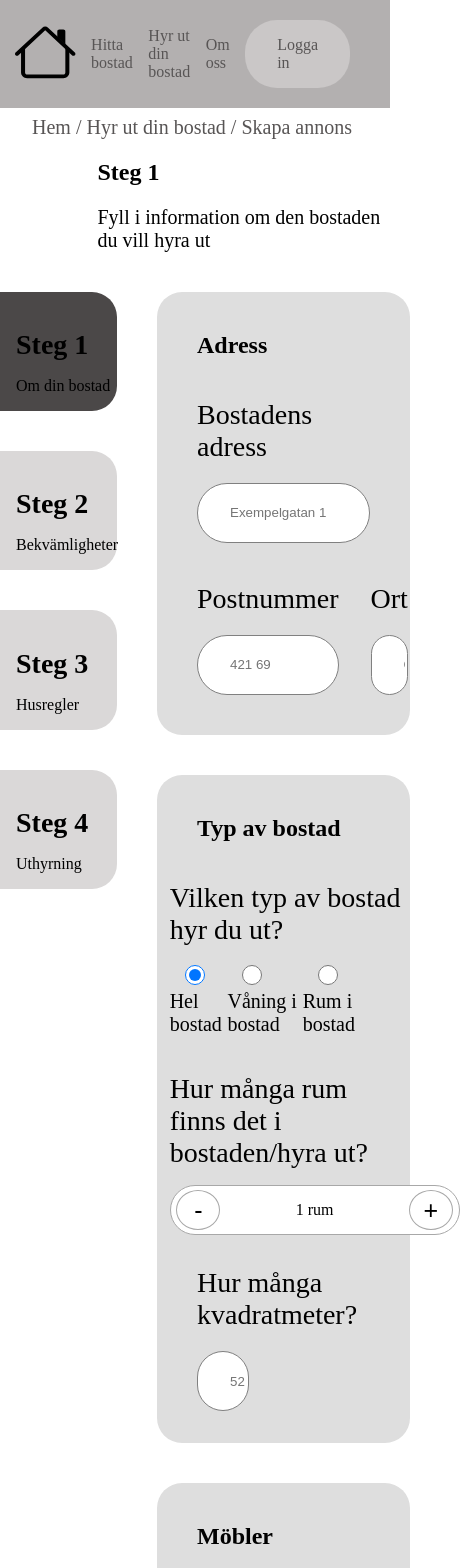
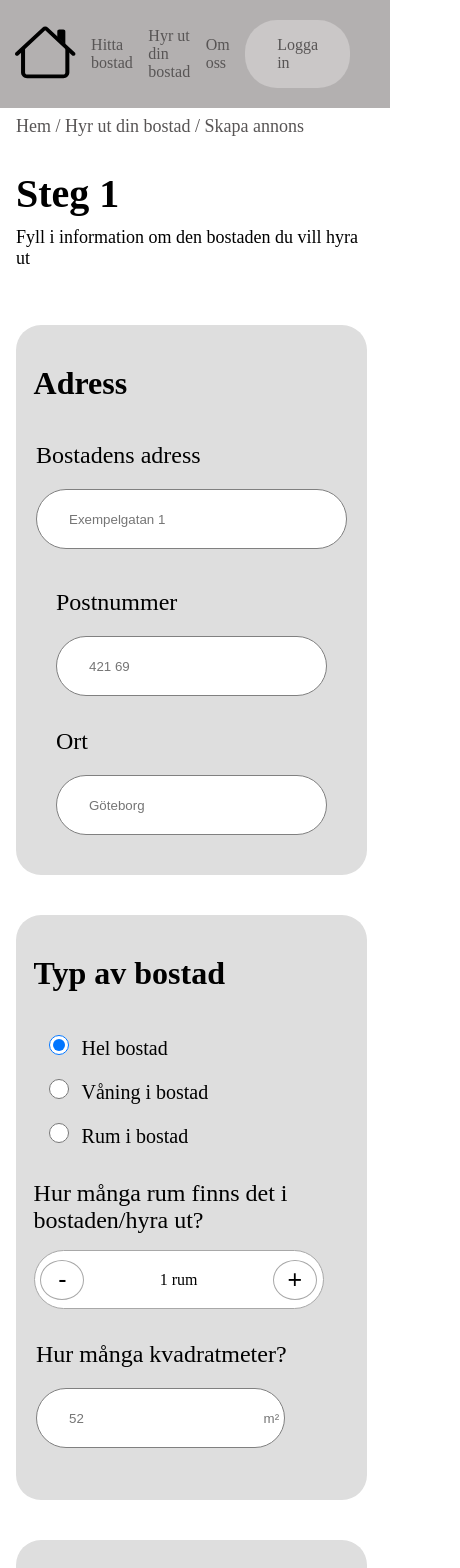
Before and after one commit to JonssonJohanna/Kollektiva, a Next.js app: page /StepOne in a window 390 px wide. Shown: the top 1568 px of the page, 460 px wide, since content can reach past the window. Built offline with nearby package versions, Linux system fonts and the light colour scheme.

Commit message:
Added styling

```diff
--- a/pages/StepOne/index.js
+++ b/pages/StepOne/index.js
@@ -77,7 +77,7 @@
           {/* step two */}
           <div className={styles.info}>
             <h2 className={styles.title}>Typ av bostad</h2>
-            <h4 className={styles.moreInfo}>Vilken typ av bostad hyr du ut?</h4>
+            <h4 className={styles.InfoType}>Vilken typ av bostad hyr du ut?</h4>
             <form className={styles.radioContainer}>
               <div className={styles.radioButtons}>
                 <input
--- a/styles/StepOne.module.css
+++ b/styles/StepOne.module.css
@@ -115,6 +115,11 @@
 }
 
 .moreInfo {
+  margin-left: 5%;
+  margin-bottom: 1rem;
+  font-weight: 500;
+}
+.InfoType {
   font-size: 28px;
   margin-left: 5%;
   margin-bottom: 1rem;
@@ -207,3 +212,81 @@
   background-color: white;
   cursor: pointer;
 }
+
+/* Mobile */
+@media only screen and (max-width: 475px) {
+  .pageNavigate {
+    font-size: 18px;
+    margin-left: 1rem;
+  }
+  .mainTitle {
+    font-size: 40px;
+    padding-left: 16px;
+  }
+  .breadText {
+    padding-left: 16px;
+    padding-right: 28px;
+    margin-top: 10px;
+    font-size: 18px;
+  }
+  .leftContainer {
+    display: none;
+  }
+  .rightContainer {
+    width: 90%;
+    margin: 1rem;
+  }
+  .info {
+    margin: 0;
+  }
+  .inputFields {
+    flex-direction: column;
+  }
+  .adress {
+    font-size: 24px;
+    font-weight: 400;
+  }
+  .inputName {
+    font-size: 24px;
+    font-weight: 400;
+  }
+  .InfoType {
+    display: none;
+  }
+  .title {
+    margin-left: 5%;
+  }
+  .moreInfo {
+    /* font-weight: 400; */
+  }
+  .radioContainer {
+    display: flex;
+    flex-direction: column;
+    gap: 1rem;
+  }
+  .inputField {
+    margin: 20px;
+    font-weight: 500;
+  }
+  .metresField {
+    width: 80%;
+    word-spacing: 11rem;
+  }
+  .furnitureContainer {
+    flex-direction: column;
+    gap: 2rem;
+  }
+  .save {
+    flex-direction: column;
+    align-items: center;
+    padding-top: 2rem;
+    gap: 1rem;
+  }
+  .buttons {
+    width: 210px;
+    height: 55px;
+  }
+  .counterContainer {
+    height: 59px;
+  }
+}
--- a/styles/globals.css
+++ b/styles/globals.css
@@ -150,8 +150,17 @@
 
 /* Mobile */
 @media only screen and (max-width: 475px) {
+  h1 {
+    font-size: 40px;
+  }
   h2 {
+    font-size: 32px;
+  }
+  h4 {
     font-size: 24px;
+  }
+  h5 {
+    font-size: 18px;
   }
   .FooterContainer {
     display: flex;
```
